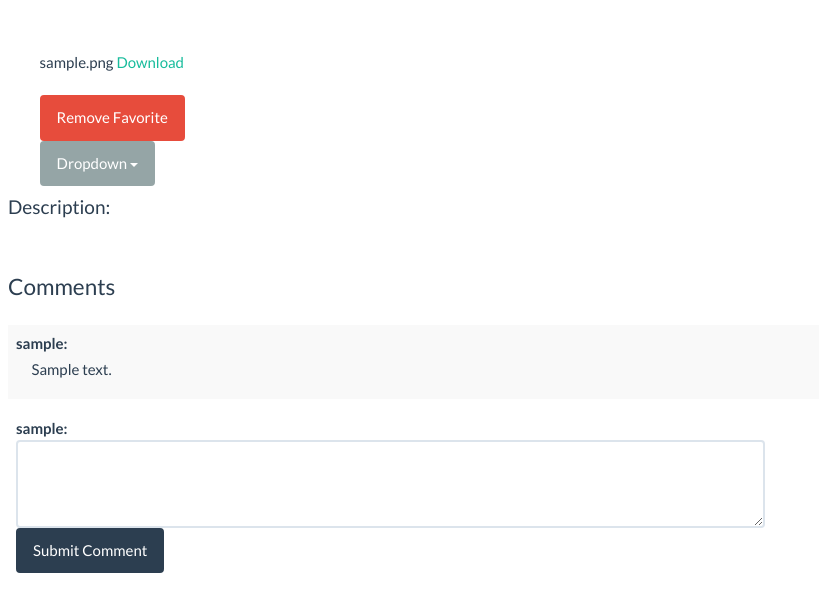
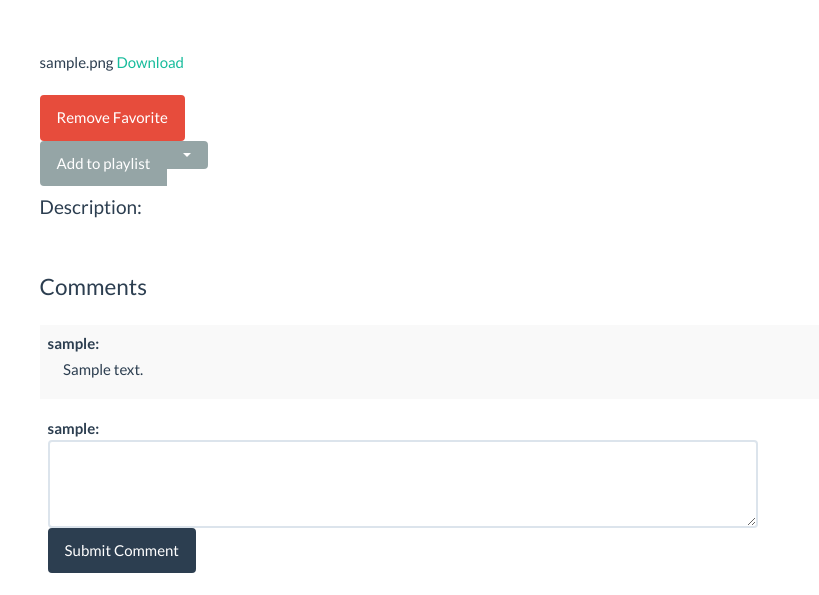
Before and after one commit to levesqu/MeTube, a PHP site: page /media.php?id=1 in a window 1280 px wide. Shown: the part 119-714 px from the top of the page, without its empty margins (0-819 px from the left). Run offline with PHP 8.4, Linux system fonts and the light colour scheme; the visitor is signed in with stand-in values (Sample User, id 1); tables that the repository leaves empty or names only in its code hold one stand-in row (values such as "Sample post"); data that the repository does not hold is empty.

Commit message:
adding add to play list button

```diff
--- a/media.php
+++ b/media.php
@@ -196,9 +196,10 @@ if(isset($_GET['id'])) {
 <!--             </ul>-->
 <!--         </div>-->
 
+    <div class="btn-group">
+        <a href="#" class="btn btn-default">Add to playlist</a>
         <div class="btn-group">
             <a href="#" class="btn btn-default dropdown-toggle" data-toggle="dropdown">
-                Dropdown
                 <span class="caret"></span>
             </a>
             <ul class="dropdown-menu">
```
